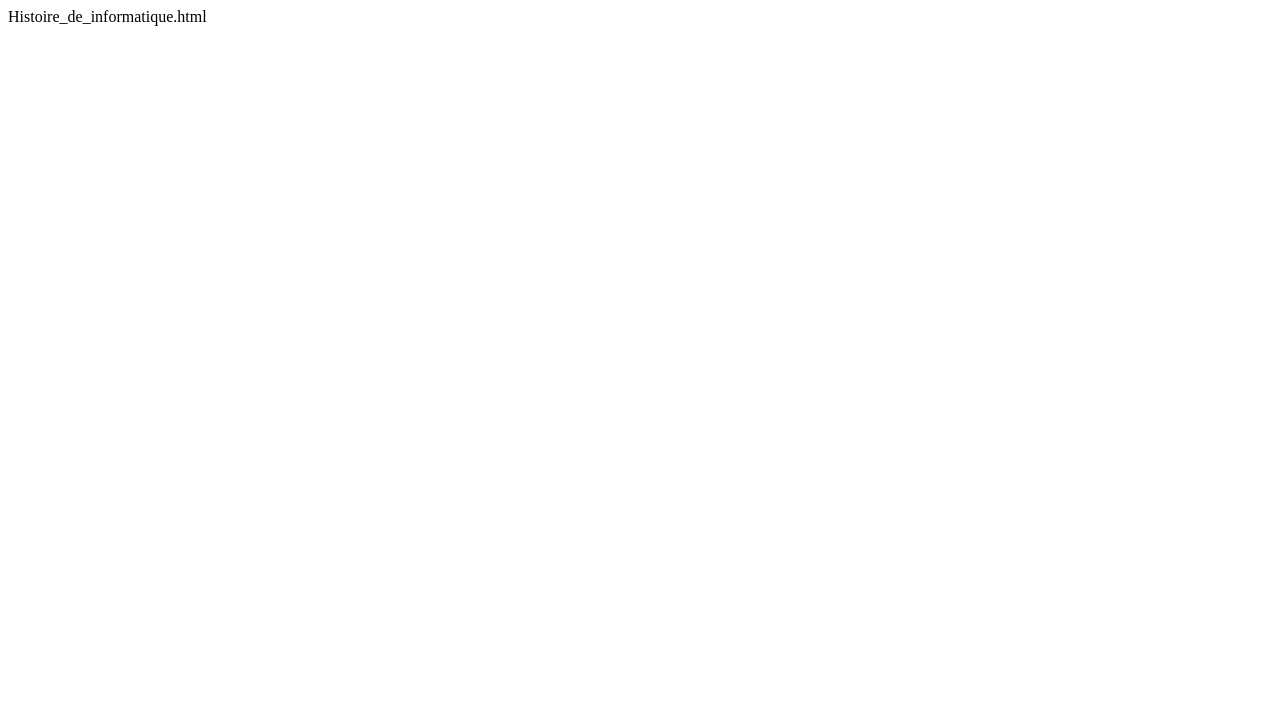
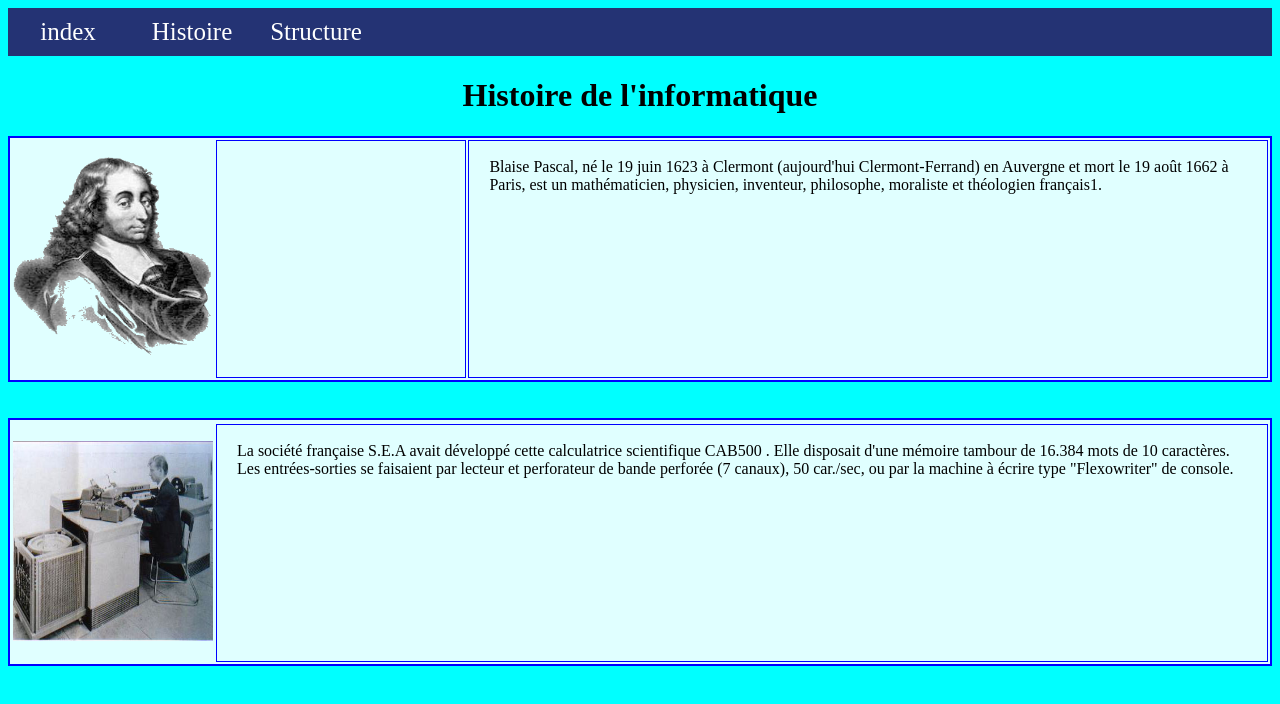
Before and after one commit to proftison/proftison.github.io, a plain HTML site: page Histoire_de_informatique.html in a window 1280 px wide. Drawn offline with Linux system fonts and the light colour scheme.

Commit message:
Update Histoire_de_informatique.html

```diff
--- a/Histoire_de_informatique.html
+++ b/Histoire_de_informatique.html
@@ -1 +1,75 @@
-Histoire_de_informatique.html
+
+<!doctype html>
+<html lang="fr">
+	<head>
+		<meta http-equiv="content-type" content="text/html; charset=utf-8" />
+		<title>Histoire de l'informatique</title>
+		<link rel="stylesheet" href="css/style.css">
+
+	</head>
+	<header>
+        <!-- Entete -->
+        <ul>
+            <li><a href="index.html">index</a></li>
+            <li><a href="Histoire_de_informatique.html">Histoire</a></li>
+            <li><a href="Structure page html.html">Structure</a></li>
+
+        </ul>
+        <!--
+        utiliser les container :
+        https://openclassrooms.com/fr/courses/1603881-creez-votre-site-web-avec-html5-et-css3/8061384-faites-votre-mise-en-page-avec-flexbox
+        -->
+    </header>
+	<body >
+	<h1>Histoire de l'informatique</h1>
+
+	<table id="table_1">
+	<tr>
+		<td>
+			<p >
+			<img width=200px height=200px src="../images/Blaise_pascal.png" alt="Blaise Pascal"/>
+			</p>
+		</td>
+		<td class="td_4" >
+
+
+		</td>
+		<td class="td_2">
+			<p>Blaise Pascal, né le 19 juin 1623 à Clermont (aujourd'hui Clermont-Ferrand)
+			en Auvergne et mort le 19 août 1662 à Paris, est un mathématicien, physicien, inventeur, philosophe,
+			moraliste et théologien français1.
+			</p>
+		</td>
+
+	</tr>
+	</table>
+
+	<BR><BR>
+
+	<table id="table_1">
+	<tr>
+		<tr>
+		<td>
+			<p>
+			<img src="../images/CAB_500.jpg" alt="CAB 500 SEA"/>
+			</p>
+		</td>
+
+		<td class="td_2">
+			<p>La société française S.E.A avait développé cette calculatrice scientifique CAB500 .
+			Elle disposait d'une mémoire tambour de 16.384 mots de 10 caractères.
+			Les entrées-sorties se faisaient par lecteur et perforateur de bande perforée (7 canaux),
+			50 car./sec, ou par la machine à écrire type "Flexowriter" de console.
+			</p>
+		</td>
+	</tr>
+	</table>
+
+
+
+
+
+
+	</body>
+
+</html>
```
